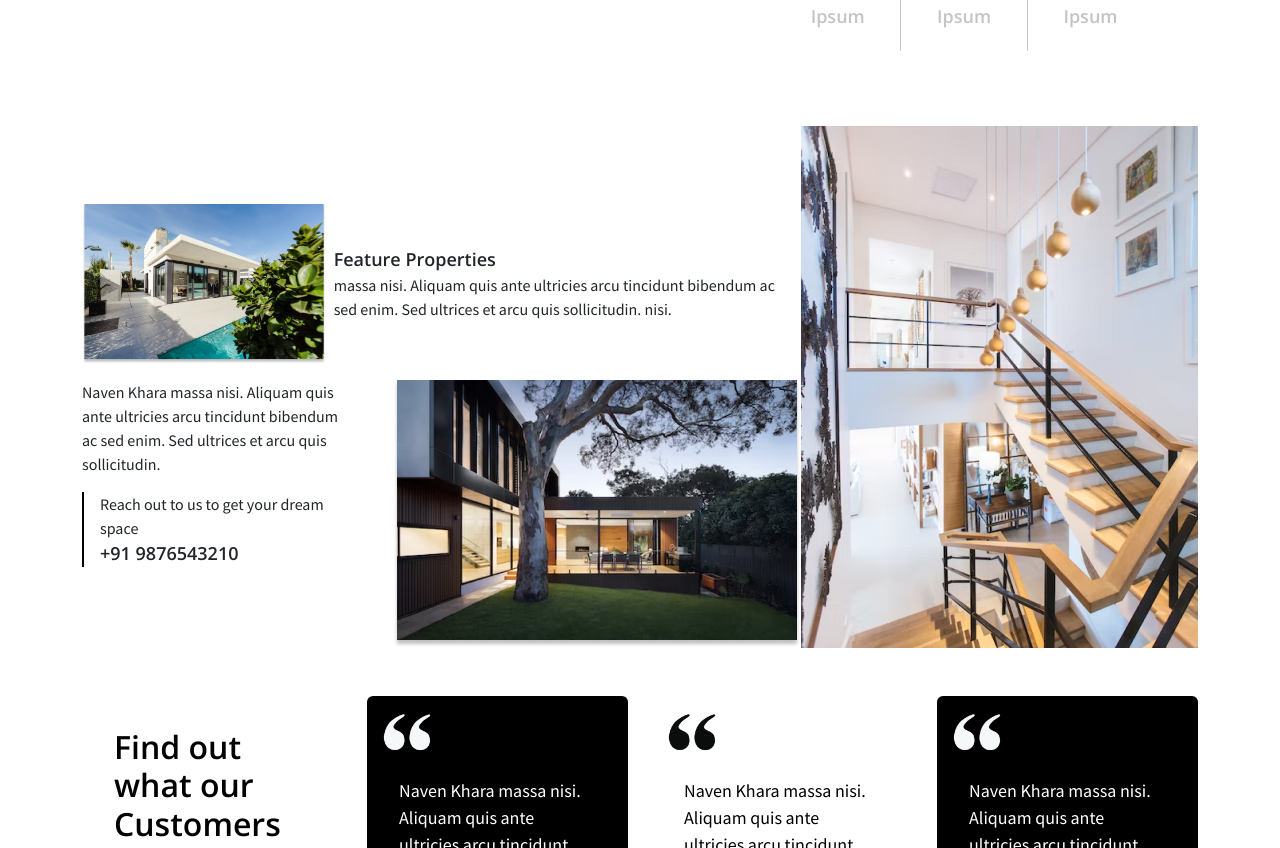
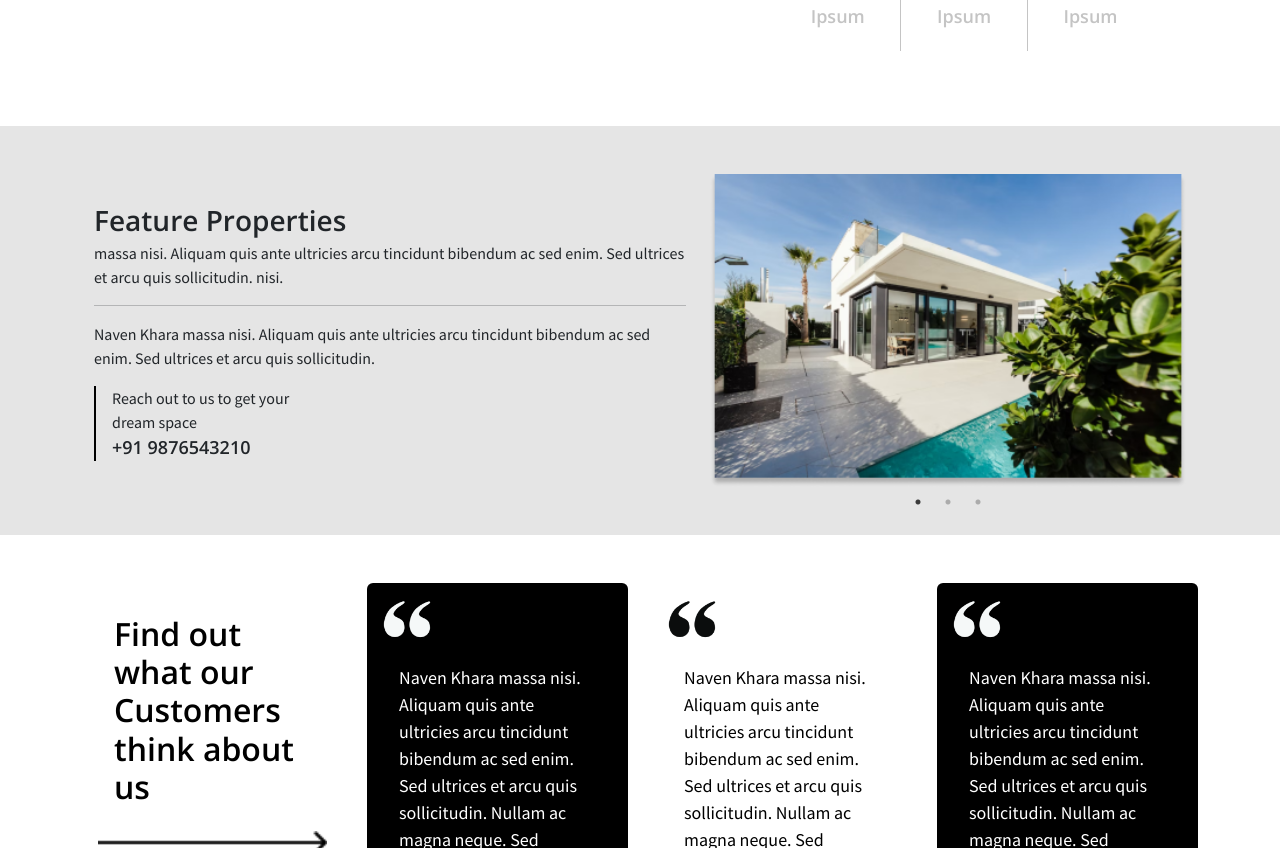
Before and after one commit to gaurav2055/seven_square_frontend, a React (Create React App) app: page / in a window 1280 px wide. Shown: the part 2120-2968 px from the top of the page. Built offline with nearby package versions, Linux system fonts and the light colour scheme.

Commit message:
Landing Page Done

```diff
--- a/src/Components/Associates/Associates.jsx
+++ b/src/Components/Associates/Associates.jsx
@@ -10,11 +10,11 @@ import './Associates.css'
 const Associates = () => {
   return (
     <>
-        <div className="associate-main container mt-5 d-sm-flex justify-content-around align-items-center">
+        <div className="associate-main container my-5 d-sm-flex justify-content-around align-items-center">
 
           <div className="associate-left w-50">
             <div style={{
-              backgroundColor:'#c4c4c4',
+              backgroundColor:'#e5e5e5',
               height:'12.5rem',
               width:'12.5rem',
               position:'relative'
--- a/src/Components/FeaturedProperties/fp_index.jsx
+++ b/src/Components/FeaturedProperties/fp_index.jsx
@@ -1,4 +1,5 @@
 import React from 'react'
+import Slider from 'react-slick'
 
 import fp_img_1 from '../../assets/fp_img_1.png'
 import fp_img_2 from '../../assets/fp_img_2.png'
@@ -6,43 +7,57 @@ import fp_img_3 from '../../assets/fp_img_3.png'
 
 import './fp_index.css'
 
+let settings = {
+    dots: true,
+    infinite: true,
+    speed: 500,
+    slidesToShow: 1,
+    slidesToScroll: 1,
+    arrows: false,
+  }
+
 const FeaturedProperties = () => {
   return (
     <>
-        <div className="feature-properties container d-md-flex justify-content-between align-items-end my-5">
 
-            <div className="left-section">
+        <div className="inner-div container-fluid my-5"  style={{
+            backgroundColor: '#e5e5e5'
+        }}>
+        <div className="feature_properties_main container d-md-flex justify-content-between align-items-center py-5">
 
-                <div className="left-section-row-1 d-flex justify-content-start align-items-center w-100">
-                    <div className="row-1-img"> <img className='img-fluid' src={fp_img_1} alt="property Img" /> </div>
-                    <div className="row-1-content ms-2">
-                        <div className="heading-3">Feature Properties</div>
-                        <div className="body-2">massa nisi. Aliquam quis ante ultricies arcu tincidunt bibendum ac sed enim. Sed ultrices et arcu quis sollicitudin. nisi.</div>
+            <div className="fp_header_left container">
+                <div className="card-body">
+                    <p className="card-title heading-2">Feature Properties</p>
+                    <p className="card-text">massa nisi. Aliquam quis ante ultricies arcu tincidunt bibendum ac sed enim. Sed ultrices et arcu quis sollicitudin. nisi.</p>
+                </div>
+                <hr />
+                <div className="card-body">
+                    <p className="card-text">Naven Khara massa nisi. Aliquam quis ante ultricies arcu tincidunt bibendum ac sed enim. Sed ultrices et arcu quis sollicitudin.</p>
+                    <div className="stat-1 d-flex">
+                        <div className="verticle-line"></div>
+                        <div className="content ms-3">
+                            <div className="years">Reach out to us to get your <br/> dream space</div>
+                            <div className="heading heading-3">+91 9876543210</div>
+                        </div>
                     </div>
                 </div>
-
-                <div className="left-section-row-2 d-flex justify-content-between align-items-start mt-3">
-                    <div className="row-2-content me-5">
-                        <p>Naven Khara massa nisi. Aliquam quis ante ultricies arcu tincidunt bibendum ac sed enim. Sed ultrices et arcu quis sollicitudin.  </p>
-                        <div className="stat-1 d-flex">
-                            <div className="verticle-line"></div>
-                            <div className="content ms-3">
-                                <div className="years">Reach out to us to get your dream space</div>
-                                <div className="heading heading-3">+91 9876543210</div>
-                            </div>
-                        </div>
-                    </div>
-                    <div className="row-2-img">
-                        <img clasnName='img-fluid' src={fp_img_2} alt="Feature Property" />
-                    </div>
-                </div>
-
             </div>
 
-            <div className="right-section">
-                <img src={fp_img_3} alt="" />
+            <div className="featured_properties_right container mt-5 mt-sm-0" style={{maxWidth: '500px'}}>
+            <Slider {...settings}>
+
+                    <div className="d-flex" style={{ border: 'none'}}>
+                        <img className="card-img-top" src={fp_img_1} alt="property image cap"/>
+                    </div>
+                    <div className="d-flex" style={{ border: 'none'}}>
+                        <img className="card-img-top" src={fp_img_2} alt="property image cap"/>
+                    </div>
+                    <div className="d-flex" style={{ border: 'none'}}>
+                        <img className="card-img-top" src={fp_img_1} alt="property image cap"/>
+                    </div>
+            </Slider>
             </div>
-
+        </div>
         </div>
     </>
   )
--- a/src/Components/ServicesComponent/Services.jsx
+++ b/src/Components/ServicesComponent/Services.jsx
@@ -21,7 +21,7 @@ const Services = (props) => {
         <Slider {...settings}>
         {ServicesData.map((value, index)=>{
             return(
-                <div className="main-div mx-1">
+                <div className="main-div mx-1" key={index}>
                     <div className="img-div">
                         <img src={value.s.icon} alt=""  style={{position:'relative'}}/>
                     </div>
--- a/src/Components/Testimonials/TestimonialCard.jsx
+++ b/src/Components/Testimonials/TestimonialCard.jsx
@@ -12,7 +12,7 @@ const TestimonialCard = () => {
             <div className="row">
                 {testimonoialsObj.map((val, index)=>{
                     return(
-                        <div className="col-sm-3 mt-3 mt-sm-0">
+                        <div className="col-sm-3 mt-3 mt-sm-0" key={index}>
                             <div className="card p-3" style={{backgroundColor: `${val.bodyBackground}`, color: `${val.bodyTextColor}`, border:'none'}}>
                                 {val.isDoubleQuote && <img src={val.icon} alt="double_quote_img"  style={{width:'48px'}}/>}
                                 <div className="card-body">
```
